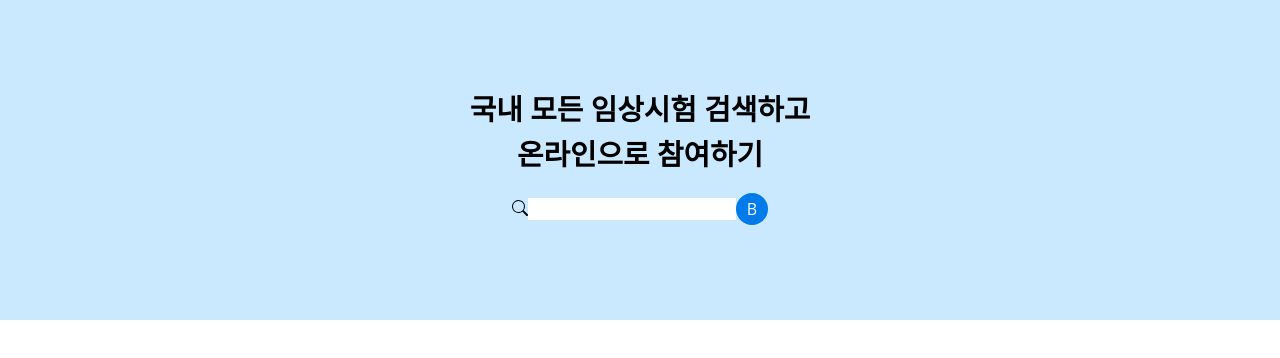
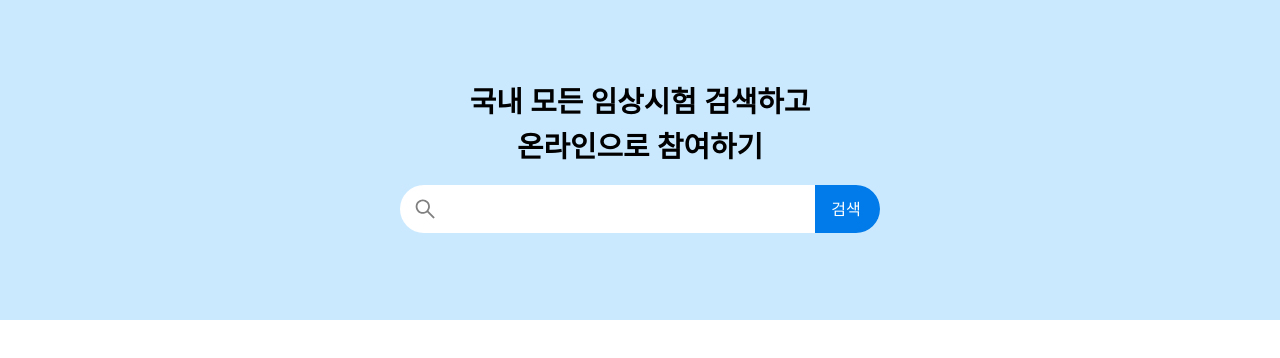
Before and after one commit to wanted-frontedend-team5/pre-onboarding-10th-2-5, a React (Create React App) app: page / in a window 1280 px wide. Shown: the top 358 px of the page. Built offline with nearby package versions, Linux system fonts and the light colour scheme.

Commit message:
design: SearchBar style 수정

```diff
--- a/src/components/SearchBar.jsx
+++ b/src/components/SearchBar.jsx
@@ -1,5 +1,5 @@
 import styled from 'styled-components';
-import { BsSearch } from 'react-icons/bs';
+import { AiOutlineSearch } from 'react-icons/ai';
 import { Input } from './common/Input';
 import { Button } from './common/Button';
 
@@ -8,15 +8,31 @@ const Container = styled.div``;
 const Form = styled.form`
   display: flex;
   align-items: center;
+
+  width: 30rem;
+  height: 3rem;
+  border-radius: 1.5rem;
+
+  color: gray;
+  background-color: white;
+
+  :hover {
+    cursor: pointer;
+  }
+`;
+
+const Icon = styled(AiOutlineSearch)`
+  display: flex;
+  margin: 0 0.8rem;
+  height: 2rem;
+  width: 2rem;
 `;
 
 export const SearchBar = () => {
   return (
     <Container>
       <Form>
-        <div>
-          <BsSearch></BsSearch>
-        </div>
+        <Icon />
         <Input />
         <Button>search</Button>
       </Form>
--- a/src/components/common/Button.jsx
+++ b/src/components/common/Button.jsx
@@ -2,16 +2,23 @@ import styled from 'styled-components';
 import { theme } from 'theme';
 
 const Container = styled.button`
+  display: flex;
+  align-items: center;
+
+  height: 100%;
+  width: 5rem;
+  border-top-right-radius: 1.5rem;
+  border-bottom-right-radius: 1.5rem;
+  padding-left: 1rem;
+
   background-color: ${theme.pointColor};
   color: white;
-  height: 2rem;
-  width: 2rem;
-  border-radius: 50%;
-  display: flex;
-  justify-content: center;
-  align-items: center;
+
+  :hover {
+    cursor: pointer;
+  }
 `;
 
 export const Button = () => {
-  return <Container>B</Container>;
+  return <Container>검색</Container>;
 };
--- a/src/components/common/Input.jsx
+++ b/src/components/common/Input.jsx
@@ -1,7 +1,9 @@
 import styled from 'styled-components';
-import { theme } from 'theme';
 
-const StyleInput = styled.input``;
+const StyleInput = styled.input`
+  width: 100%;
+  background-color: inherit;
+`;
 
 export const Input = ({ placeholder, type, onChange, value }) => {
   return (
```
